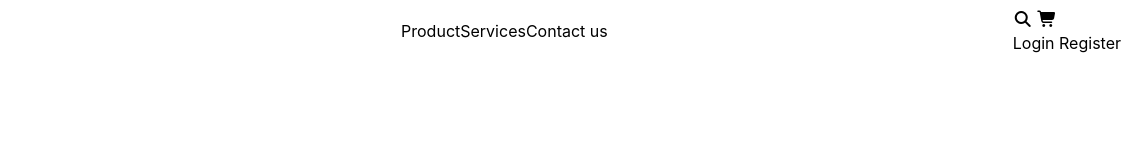
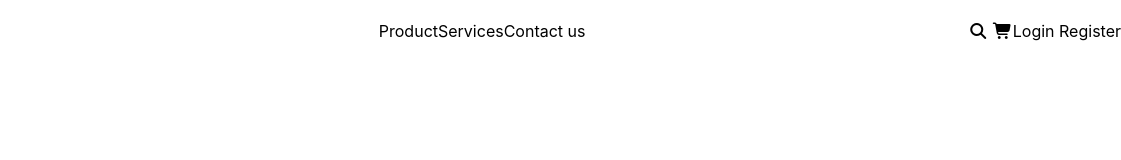
Before and after one commit to Moinul-Islam-71/tailwind-tutorial, a website: page index.html in a window 1280 px wide. Shown: the full height of the page, 159-1280 px from the left. Drawn offline with Linux system fonts and the light colour scheme.

Commit message:
apply flex in icons and buttons container's parent container to display the icon container and btn container  horizontally

```diff
--- a/index.html
+++ b/index.html
@@ -21,7 +21,7 @@
                 <li><a href="#">Contact us</a></li>
             </ul>
 
-            <div>
+            <div class="flex">
                 <div>
                     <i class="fa-solid fa-magnifying-glass"></i>
                     <i class="fa-solid fa-cart-shopping"></i>
```
